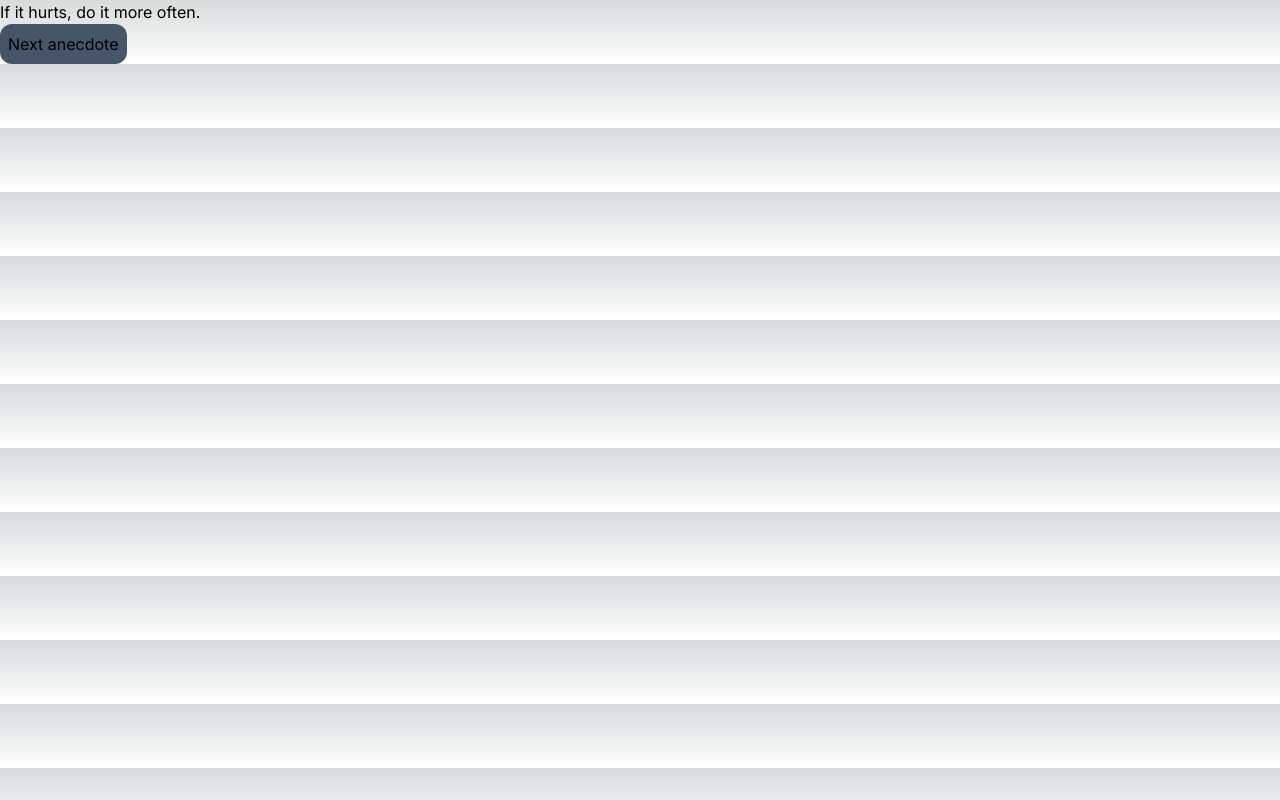
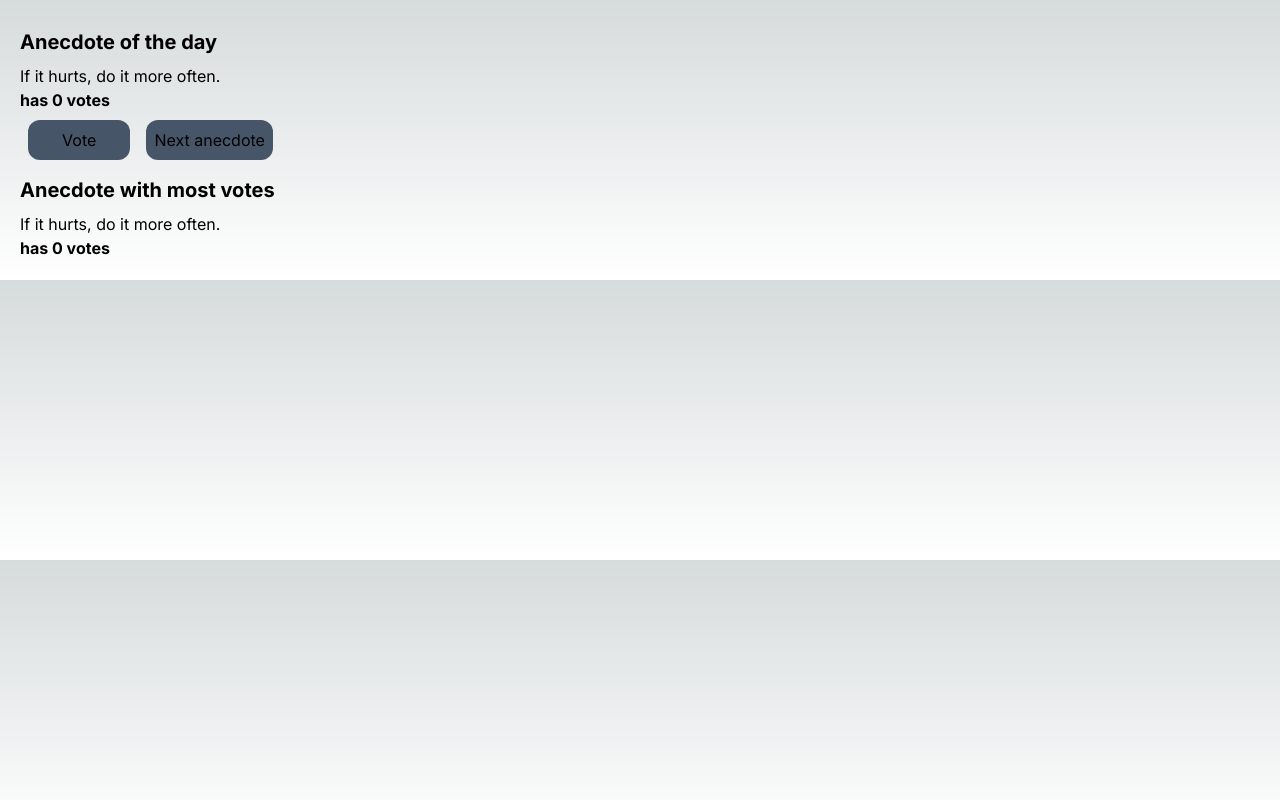
Before and after one commit to FremyCode/fullstackopen2023, a Next.js app: page / in a window 1280 px wide. Built offline with nearby package versions, Linux system fonts and the light colour scheme.

Commit message:
Completed anecdotes part 1
Exercises up to 1.14, moving on to Part 2 of the course next

```diff
--- a/app/components/Anecdotes.tsx
+++ b/app/components/Anecdotes.tsx
@@ -1,5 +1,5 @@
 "use client";
-import React, { useState } from "react";
+import React, { useEffect, useState } from "react";
 
 export const Anecdotes = () => {
   const anecdotes = [
@@ -13,18 +13,79 @@ export const Anecdotes = () => {
     "The only way to go fast, is to go well.",
   ];
 
-  const [selected, setSelected] = useState(0);
+  const [points, setPoints] = useState(Array(8).fill(0));
+
+  const [selected, setSelected] = useState<number>(0);
+
+  const [mostVotes, setMostVotes] = useState<number>(0);
+
+  //Pseudo-randomly selects an anecdote from the array using Math.random()
 
   function nextAnecdote() {
     setSelected(Math.floor(Math.random() * anecdotes.length));
   }
 
-  console.log(anecdotes.length)
+  //Adds a point to the points array for the currently displayed anecdote
+
+  function voteForAnecdote() {
+    const newVotes = [...points];
+    newVotes[selected] += 1;
+    setPoints(newVotes);
+  }
+
+  //Goes through the points array and returns the index of the biggest number
+  //Index is then used to render to anecdote and the point value from their respective arrays
+
+  function findMostVoted() {
+    let mostVoted = points[0];
+    let index = 0;
+
+    for (let i = 1; i < points.length; i++) {
+      if (points[i] > mostVoted) {
+        mostVoted = points[i];
+        index = i;
+      }
+    }
+
+    setMostVotes(index);
+  }
+
+  //useEffect to keep track of the most voted anecdote, runs the function to find most votes
+  //every time the points- array is changed
+
+  useEffect(() => {
+    findMostVoted();
+  }, [points]);
 
   return (
     <>
-      <div>{anecdotes[selected]}</div>
-      <button onClick={() => nextAnecdote()} className="bg-slate-600 rounded-xl p-2">Next anecdote</button>
+      <div className="flex flex-col p-5">
+        <h2 className="text-xl py-2 font-bold">Anecdote of the day</h2>
+        <p>{anecdotes[selected]}</p>
+        <p className="font-bold">has {points[selected]} votes</p>
+
+        <div className="flex">
+          <div className="p-2">
+            <button
+              onClick={() => voteForAnecdote()}
+              className="bg-slate-600 rounded-xl p-2 min-w-[8dvw]"
+            >
+              Vote
+            </button>
+          </div>
+          <div className="p-2">
+            <button
+              onClick={() => nextAnecdote()}
+              className="bg-slate-600 rounded-xl p-2 min-w-[8dvw]"
+            >
+              Next anecdote
+            </button>
+          </div>
+        </div>
+        <h2 className="text-xl py-2 font-bold">Anecdote with most votes</h2>
+        <p>{anecdotes[mostVotes]}</p>
+        <p className="font-bold">has {points[mostVotes]} votes</p>
+      </div>
     </>
   );
 };
```
